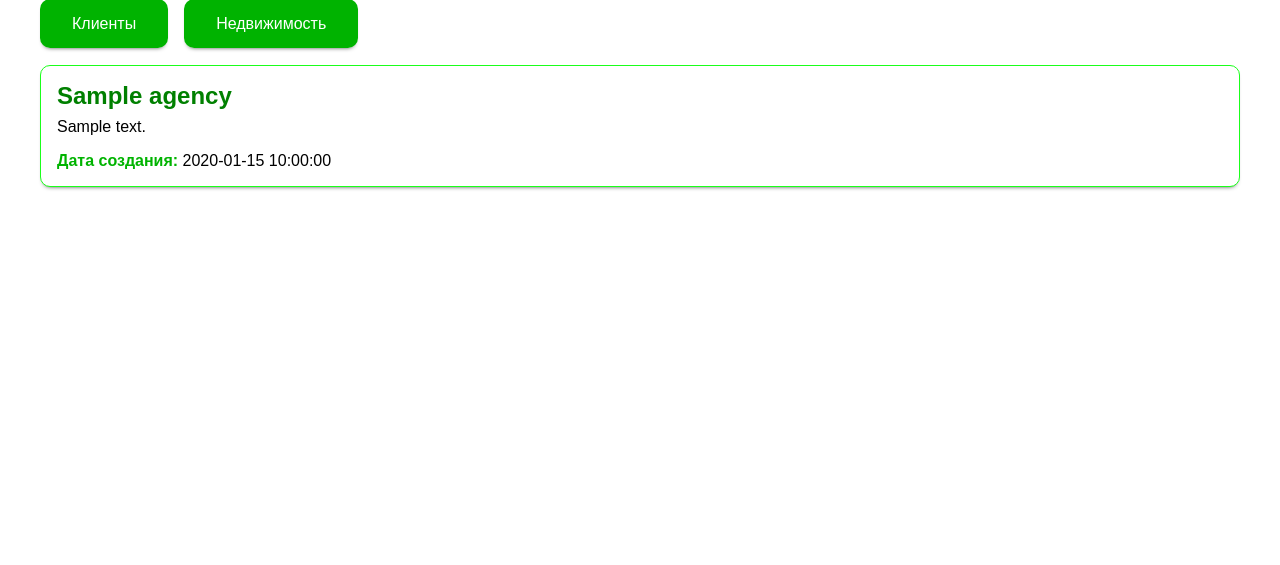
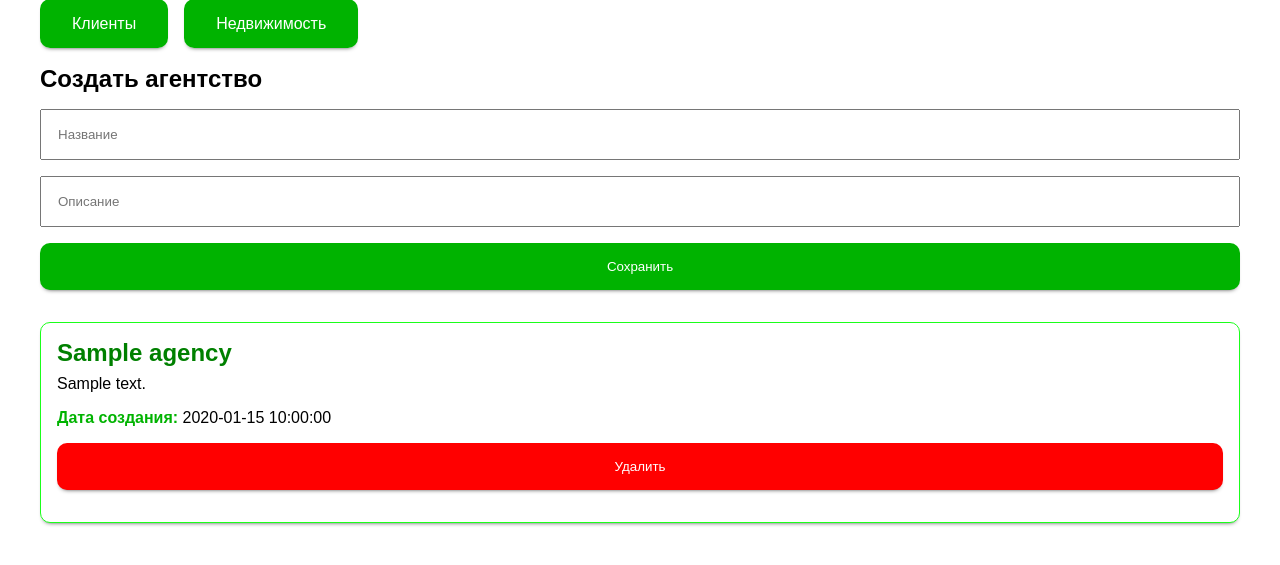
Before and after one commit to Alexander-vlk/estate_agency, a FastAPI app: template templates/index.html in a window 1280 px wide. Shown: the part 86-651 px from the top of the page. Run offline with FastAPI, Linux system fonts and the light colour scheme; the template is opened without the code that fills it: most values are stand-ins (such as "Sample title", 1, 10 or a date in 2020).

Commit message:
feat: ...

```diff
--- a/main.py
+++ b/main.py
@@ -27,6 +27,41 @@ async def root(request: Request):
         'agencies': agency,
     }
     return templates.TemplateResponse("index.html", context)
+
+@app.post("/", response_class=RedirectResponse)
+async def create_client(
+        name: str = Form(...),
+        descr: str = Form(...),
+    ):
+
+    with get_db_connection() as conn:
+        conn.execute(
+            '''
+            insert into Agency (name, descr)
+            values (?, ?)
+            ''',
+            (name, descr)
+        )
+
+        conn.commit()
+
+    return RedirectResponse('/', status_code=303)
+
+
+@app.post('/agencies/{agency_id}/delete', response_class=RedirectResponse)
+async def delete_system(request: Request, agency_id: int):
+    """Удаление системы"""
+    with get_db_connection() as conn:
+        conn.execute(
+            '''
+            delete from Agency where id = ?
+            ''',
+            (agency_id,)
+        )
+
+        conn.commit()
+
+    return RedirectResponse('/', status_code=303)
 
 
 @app.get("/clients", response_class=HTMLResponse)
--- a/static/style.css
+++ b/static/style.css
@@ -64,6 +64,7 @@ nav > ul {
     box-shadow: var(--shadow-sm);
     transition: all var(--transition);
     border: none;
+    margin-top: 1rem;
 }
 .btn-danger:hover {
     background-color: var(--light-red);
--- a/templates/index.html
+++ b/templates/index.html
@@ -17,6 +17,18 @@
     </nav>
 </header>
 <section>
+    <form action="" method="post">
+    <h2>Создать агентство</h2>
+    <div>
+        <input type="text" name="name" id="name" placeholder="Название">
+    </div>
+    <div>
+        <input type="text" name="descr" id="descr" placeholder="Описание">
+    </div>
+    <div>
+        <input type="submit" value="Сохранить" class="btn">
+    </div>
+</form>
     {% for agency in agencies %}
         <article class="agency-card">
             <h2>{{ agency.name }}</h2>
@@ -25,6 +37,9 @@
                 <span>Дата создания: </span>
                 <span>{{ agency.created_at }}</span>
             </p>
+            <form action="/agencies/{{ agency.id }}/delete" method="post">
+                <input type="submit" value="Удалить" class="btn-danger">
+            </form>
         </article>
     {% endfor %}
 </section>
```
